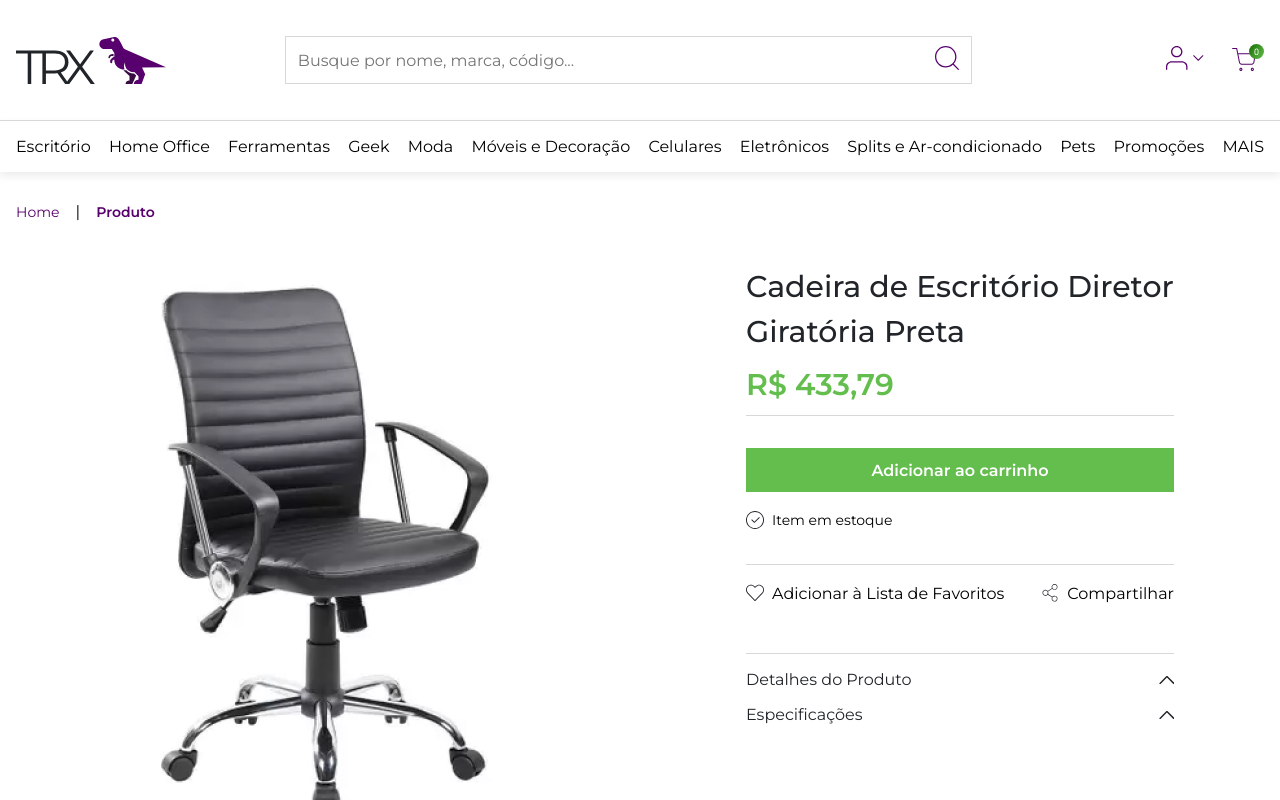
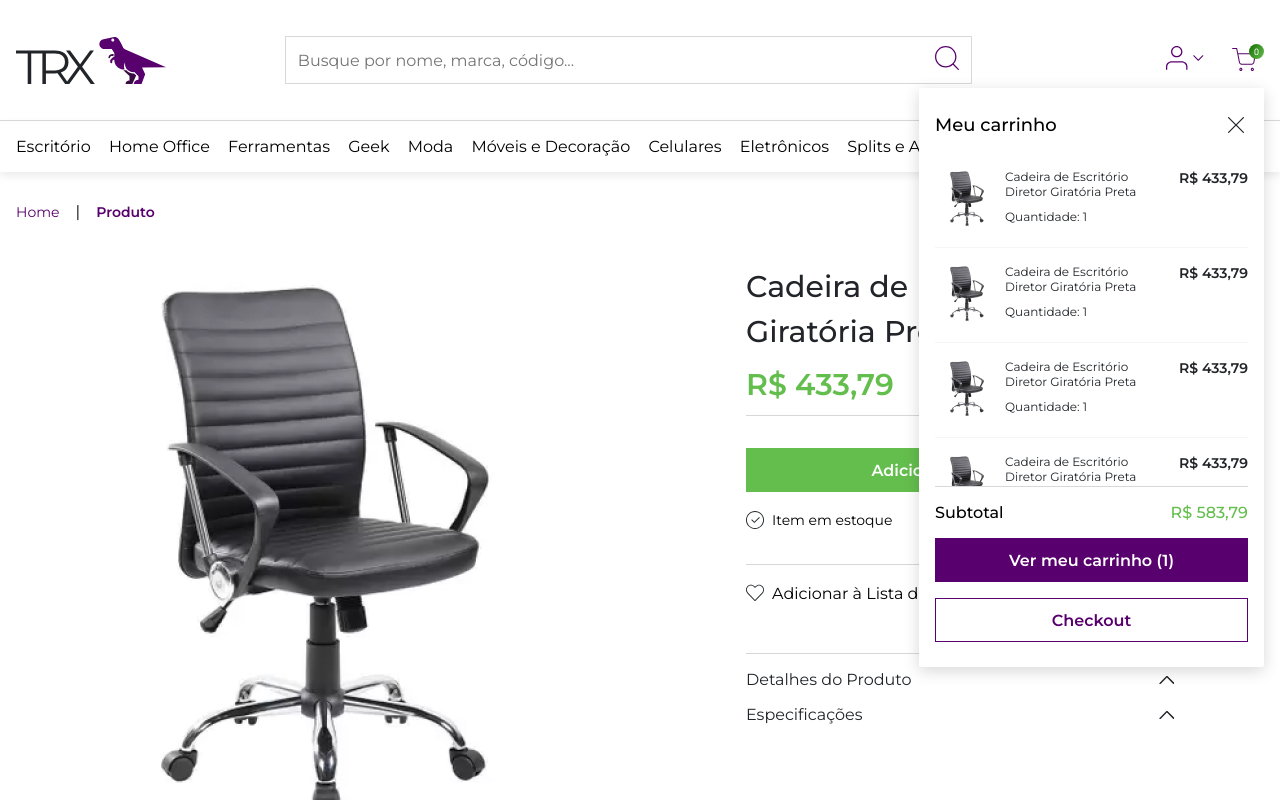
Before and after one commit to Cahmoraes/trx-front, a React (Create React App) app: page /product-details in a window 1280 px wide. Both pictures are taken after a click on the button 1247 px from the left and 60 px from the top of the page. Shown: the top 800 px of the page. Built offline with nearby package versions, Linux system fonts and the light colour scheme.

Commit message:
sidecart and add cart complete

```diff
--- a/src/App.jsx
+++ b/src/App.jsx
@@ -1,13 +1,13 @@
 import { BrowserRouter as Router } from 'react-router-dom'
-import { OverlayProvider } from './hooks/useOverlay'
+import { AppProvider } from './hooks/AppProvider'
 import { Routes } from './routes'
 
 export function App() {
   return (
     <Router>
-      <OverlayProvider>
+      <AppProvider>
         <Routes />
-      </OverlayProvider>
+      </AppProvider>
     </Router>
   )
 }
--- a/src/components/Header/index.jsx
+++ b/src/components/Header/index.jsx
@@ -3,6 +3,8 @@ import { Link } from 'react-router-dom'
 import { Search } from './Search'
 import { MenuNavigation } from './MenuNavigationDesktop'
 import { UserMenu } from './UserMenu'
+import { SideCart } from '../SideCart'
+import { useSideCart } from '../../hooks/useSideCart'
 
 import logoSvg from '../../assets/images/icons/logo.svg'
 import { ReactComponent as UserMenuDownIcon } from '../../assets/images/icons/user-menu-down.svg'
@@ -10,8 +12,12 @@ import { ReactComponent as UserMenuUpIcon } from '../../assets/images/icons/user
 import { ReactComponent as CartIcon } from '../../assets/images/icons/cart-icon.svg'
 import { ReactComponent as MenuMobileIcon } from '../../assets/images/icons/menu-mobile.svg'
 
+
+
 export function Header() {
   const [userMenuOpen, setUserMenuOpen] = useState(false)
+  const {sideCartState, handleClickToggleSideCart} = useSideCart()
+
 
   function handleClickUserMenu() {
     setUserMenuOpen(!userMenuOpen)
@@ -20,9 +26,8 @@ export function Header() {
   return (
     <>
       <header className="l-header">
-        <div className="container">
+        <div className="container u-position-relative">
           <div className="row align-items-center justify-content-between">
-
             <div className="col-1 l-header__menu-navigation-mobile">
               <button onClick={handleClickUserMenu}>
                 <MenuMobileIcon />
@@ -44,17 +49,23 @@ export function Header() {
                 <Search />
               </div>
 
-              <button className="l-header__userIcon" onClick={handleClickUserMenu}>
-                { userMenuOpen ? <UserMenuUpIcon /> :  <UserMenuDownIcon />}
+              <button
+                className="l-header__userIcon"
+                onClick={handleClickUserMenu}
+              >
+                {userMenuOpen ? <UserMenuUpIcon /> : <UserMenuDownIcon />}
               </button>
 
-              { userMenuOpen && <UserMenu handleClickUserMenu={handleClickUserMenu} /> }
+              {userMenuOpen && (
+                <UserMenu handleClickUserMenu={handleClickUserMenu} />
+              )}
 
-              <button className="l-header__cartIcon">
+              <button className="l-header__cartIcon" onClick={handleClickToggleSideCart}>
                 <CartIcon />
               </button>
             </div>
 
+            {sideCartState && <SideCart cart={true} handleClickToggleSideCart={handleClickToggleSideCart} />}
           </div>
         </div>
       </header>
--- /dev/null
+++ b/src/components/SideCart/SideCartProduct/index.jsx
@@ -0,0 +1,16 @@
+import productImg from '../../../assets/images/side-cart/cardeira.png';
+
+export function SideCartProduct(params) {
+  return (
+    <div className="c-side-cart__product">
+      <img src={productImg} alt="" className="c-side-cart__product-img" />
+      <div className="c-side-cart__product-info">
+        <span className="c-side-cart__product-title">
+          Cadeira de Escritório Diretor Giratória Preta
+        </span>
+        <span className="c-side-cart__product-quantity">Quantidade: 1</span>
+      </div>
+      <span className="c-side-cart__product-price">R$ 433,79</span>
+    </div>
+  );
+}
--- /dev/null
+++ b/src/components/SideCart/SideCartProduct/styles.scss
@@ -0,0 +1,42 @@
+.c-side-cart {
+  &__product {
+    display: flex;
+    align-items: flex-start;
+    padding: 16px 0;
+    border-bottom: 1px solid $gray-100;
+
+    &:first-of-type {
+      padding-top: 0;
+    }
+
+    &:last-of-type {
+      border: none;
+      padding-bottom: 0;
+    }
+
+    &-img {
+      max-width: 62px;
+      margin-right: 8px;
+    }
+
+    &-info {
+      display: flex;
+      flex-direction: column;
+      gap: 10px;
+      font-size: 1.2rem;
+      color: $gray-500;
+      margin-right: 10px;
+
+      @media screen and (min-width: 414px) {
+        margin-right: 25px;
+      }
+    }
+
+    &-price {
+      font-size: 14px;
+      font-weight: 600;
+      color: $gray-500;
+      white-space: nowrap;
+    }
+  }
+}
--- /dev/null
+++ b/src/components/SideCart/index.jsx
@@ -0,0 +1,67 @@
+import { Button } from '../Form/Button'
+import { SideCartProduct } from './SideCartProduct';
+
+import { ReactComponent as IconClose } from '../../assets/images/icons/close.svg'
+import { ReactComponent as IconCheck } from '../../assets/images/side-cart/check.svg'
+
+
+export function SideCart({ cart = false, handleClickToggleSideCart}) {
+  const titles = {
+    add: 'Adicionado ao carrinho',
+    sideCart: 'Meu carrinho',
+  };
+  return (
+    <div id="side-cart" className="c-side-cart is-active">
+      <div className="c-side-cart__header">
+        {!cart && <IconCheck />}
+
+        <h3 className="c-side-cart__title">
+          {cart ? titles.sideCart : titles.add}
+        </h3>
+        <button
+          className="c-side-cart__close"
+          onClick={handleClickToggleSideCart}
+        >
+          <IconClose />
+        </button>
+      </div>
+      <div className="c-side-cart__list">
+        <SideCartProduct />
+        {cart && (
+          <>
+            <SideCartProduct />
+            <SideCartProduct />
+            <SideCartProduct />
+            <SideCartProduct />
+            <SideCartProduct />
+            <SideCartProduct />
+          </>
+        )}
+      </div>
+      <div className="c-side-cart__footer">
+        {cart && (
+          <div className="c-side-cart__subtotal">
+            <span className="c-side-cart__subtotal-title">Subtotal</span>
+            <span className="c-side-cart__subtotal-price">R$ 583,79</span>
+          </div>
+        )}
+
+        <Button color="primary" className="c-side-cart__see-cart">
+          Ver meu carrinho (1)
+        </Button>
+        <Button color="secondary" className="c-side-cart__checkout">
+          Checkout
+        </Button>
+
+        {!cart && (
+          <button
+            className="c-side-cart__continue-shopping"
+            onClick={handleClickToggleSideCart}
+          >
+            Continuar comprando
+          </button>
+        )}
+      </div>
+    </div>
+  );
+}
--- /dev/null
+++ b/src/components/SideCart/styles.scss
@@ -0,0 +1,115 @@
+.c-side-cart {
+  position: fixed;
+  top: 50%;
+  left: 50%;
+  transform: translate(-50%, -50%);
+  z-index: 90;
+
+  background-color: $white;
+  box-shadow: 0px 4px 16px rgba(0, 0, 0, 0.16);
+  border-radius: 2px;
+  max-height: calc(100vh - 32px);
+  width: calc(100vw - 38px);
+  max-width: 345px;
+  padding: 25px 16px;
+  overflow: auto;
+
+  @media screen and (min-width: 768px) {
+    position: absolute;
+    transform: unset;
+    left: unset;
+    right: 16px;
+    top: 52px;
+  }
+
+  &__header {
+    display: flex;
+    align-items: center;
+    padding-bottom: 32px;
+
+    > svg {
+      margin-right: 8px;
+    }
+  }
+
+  &__title {
+    font-size: 18px;
+    font-weight: 500;
+    margin-right: auto;
+  }
+
+  &__close {
+    border: 0;
+    background-color: unset;
+    display: flex;
+
+    align-items: center;
+    justify-content: center;
+
+    path {
+      background-color: $primary-300;
+    }
+  }
+
+  &__list {
+    overflow-y: auto;
+    max-height: 260px;
+    padding-bottom: 16px;
+    border-bottom: 1px solid $gray-200;
+
+    @media screen and (min-width: 414px) {
+      max-height: 318px;
+    }
+
+    &::-webkit-scrollbar {
+      width: 10px;
+    }
+
+    &::-webkit-scrollbar-track {
+      background: $gray-100;
+      border: 1px solid $gray-200;
+      border-radius: 10px;
+    }
+
+    &::-webkit-scrollbar-thumb {
+      background-color: $gray-300;
+      border-radius: 20px;
+      border: 2px solid $gray-100;
+    }
+  }
+
+  &__footer {
+    padding-top: 16px;
+  }
+
+  &__subtotal {
+    display: flex;
+    justify-content: space-between;
+    align-items: center;
+    padding-bottom: 16px;
+    font-size: 16px;
+    font-weight: 500;
+
+    &-price {
+      color: $secondary-100;
+    }
+  }
+
+  &__see-cart {
+    margin-bottom: 16px;
+  }
+
+  &__continue-shopping {
+    font-size: 14px;
+    font-weight: 700;
+
+    color: $primary-300;
+    text-decoration: underline;
+    text-align: center;
+
+    padding: 20px 20px 0;
+    width: 100%;
+    background-color: unset;
+    border: none;
+  }
+}
--- /dev/null
+++ b/src/hooks/useSideCart.jsx
@@ -0,0 +1,30 @@
+import { useState, createContext, useCallback, useContext } from 'react'
+
+const SideCartContext = createContext()
+
+export function SideCartProvider({ children }) {
+
+
+  const [sideCartState, setSideCartState] = useState(false);
+
+  const handleClickToggleSideCart = useCallback(() => {
+    setSideCartState(state => {
+      return !state
+    } )
+
+  }, [])
+
+
+  return (
+    <SideCartContext.Provider value={{
+      sideCartState,
+      handleClickToggleSideCart
+    }}>
+      {children}
+    </SideCartContext.Provider>
+  )
+}
+
+export function useSideCart () {
+  return useContext(SideCartContext)
+}
--- a/src/pages/ProductDetails/index.jsx
+++ b/src/pages/ProductDetails/index.jsx
@@ -1,4 +1,5 @@
 import { useState } from 'react'
+import { useSideCart } from '../../hooks/useSideCart'
 
 import { Breadcrumb } from '../../components/Breadcrumb'
 import { ProductCarousel } from './ProductCarousel'
@@ -27,6 +28,7 @@ import cadeira1 from '../../assets/images/cadeira-1.jpg'
 import cadeira2 from '../../assets/images/cadeira-2.jpg'
 import cadeira3 from '../../assets/images/cadeira-3.jpg'
 import cadeira4 from '../../assets/images/cadeira-4.jpg'
+
 
 const productImages = [
   { id: 1, src: cadeiraFullJPG, description: 'cadeira 1' },
@@ -66,6 +68,8 @@ export function ProductDetails() {
   const [favState, setFavState] = useState(false)
   const [shareState, setShareState] = useState(false)
 
+  const {handleClickToggleSideCart} = useSideCart()
+
   function handleFavClick() {
     setFavState((state) => !state)
   }
@@ -100,7 +104,7 @@ export function ProductDetails() {
             <h3 className="l-product-details__title">Cadeira de Escritório Diretor Giratória Preta</h3>
             <span className="l-product-details__price">R$ 433,79</span>
             <span className="l-product-details__line"></span>
-            <Button className="u-mt-32" color="tertiary">Adicionar ao carrinho</Button>
+            <Button className="u-mt-32" color="tertiary" onClick={handleClickToggleSideCart} >Adicionar ao carrinho</Button>
             <span className="l-product-details__stock"><SuccessAlertIcon /> Item em estoque</span>
             <span className="l-product-details__line"></span>
 
--- a/src/style/_utilities.scss
+++ b/src/style/_utilities.scss
@@ -1,5 +1,5 @@
 .u-bold {
-  font-weight: 700!important;
+  font-weight: 700 !important;
 }
 
 .u-centralize {
@@ -26,3 +26,7 @@
     margin-bottom: 56px;
   }
 }
+
+.u-position-relative {
+  position: relative;
+}
--- a/src/style/main.scss
+++ b/src/style/main.scss
@@ -29,6 +29,9 @@
 @import "../components/FilterDefault/styles";
 @import "../components/ProductBox/styles";
 @import "../components/ProductBox/ProductSpyModal/styles";
+@import "../components/SideCart/styles.scss";
+@import "../components/SideCart/SideCartProduct/styles.scss";
+
 
 // Header
 @import "../components/Header/Search/styles";
```
Also changed, not shown: src/hooks/AppProvider.jsx (added, +10 -0 lines), src/assets/images/side-cart/cardeira.png (added), src/assets/images/side-cart/check.svg (added).
